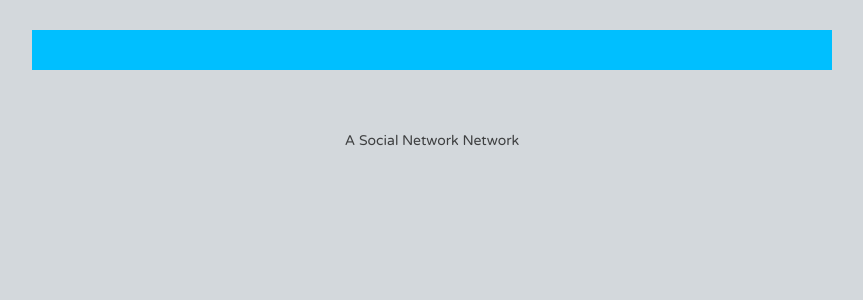
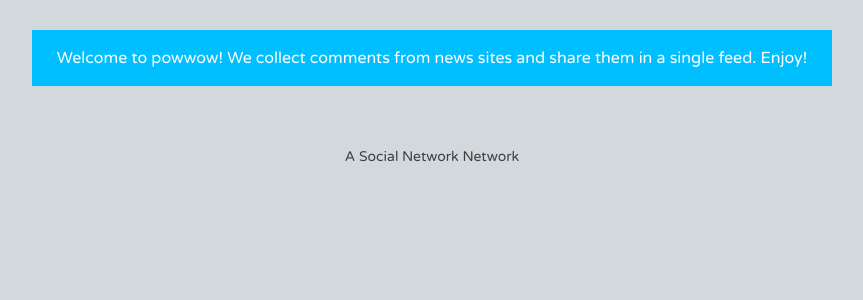
Before and after one commit to owenwillis/powwow, a Django app: template powwows/templates/powwows/layout.html in a window 1280 px wide. Shown: the part 50-350 px from the top of the page, without its empty margins (208-1071 px from the left). Run offline with Django 3.2, Linux system fonts and the light colour scheme; the template is opened without the code that fills it, so the values that code supplies are empty.

Commit message:
one last try

```diff
--- a/powwows/static/css/powwow.css
+++ b/powwows/static/css/powwow.css
@@ -30,7 +30,8 @@ h1 {
   line-height: 30px;
 }
 h2 {
-  margin: 0 0 10px;
+  margin: 0;
+  font-size: 1em;
 }
 h3 {
   text-align: center;
--- a/powwows/templates/powwows/layout.html
+++ b/powwows/templates/powwows/layout.html
@@ -45,14 +45,10 @@
           <div class="main">
 
             <div class='success'>
+                <ul>
                 <br>
-              {% if messages %}
-                <ul class="success">
-                    {% for message in messages %}
-                    <li{% if message.tags %} class="{{ message.as_text }}"{% endif %}>{{ message }}</li>
-                    {% endfor %}
+              <h2>Welcome to powwow! We collect comments from news sites and share them in a single feed. Enjoy!</h2>
                 </ul>
-            {% endif %}
              <div class='divider'>
                 <br>
              </div>
```
